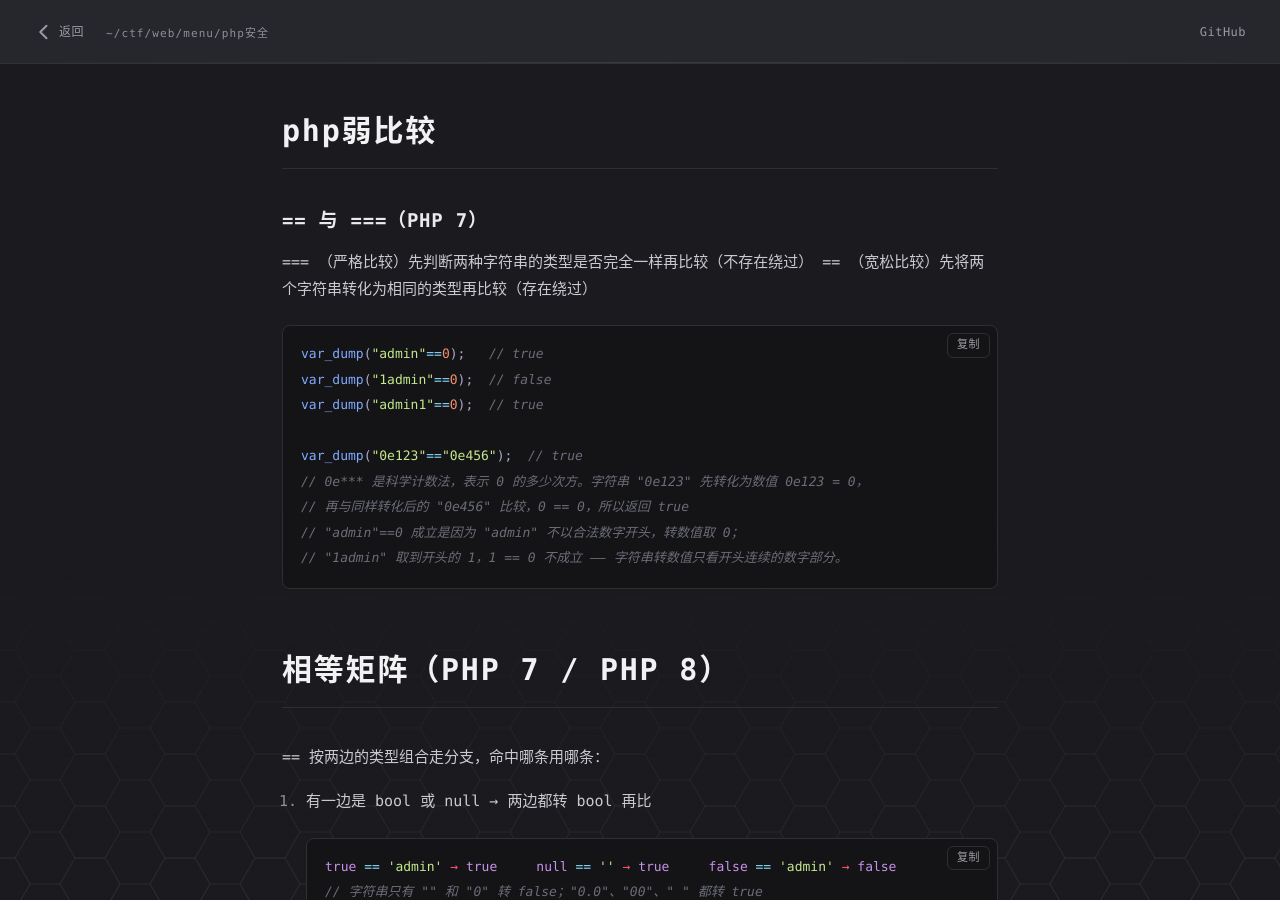
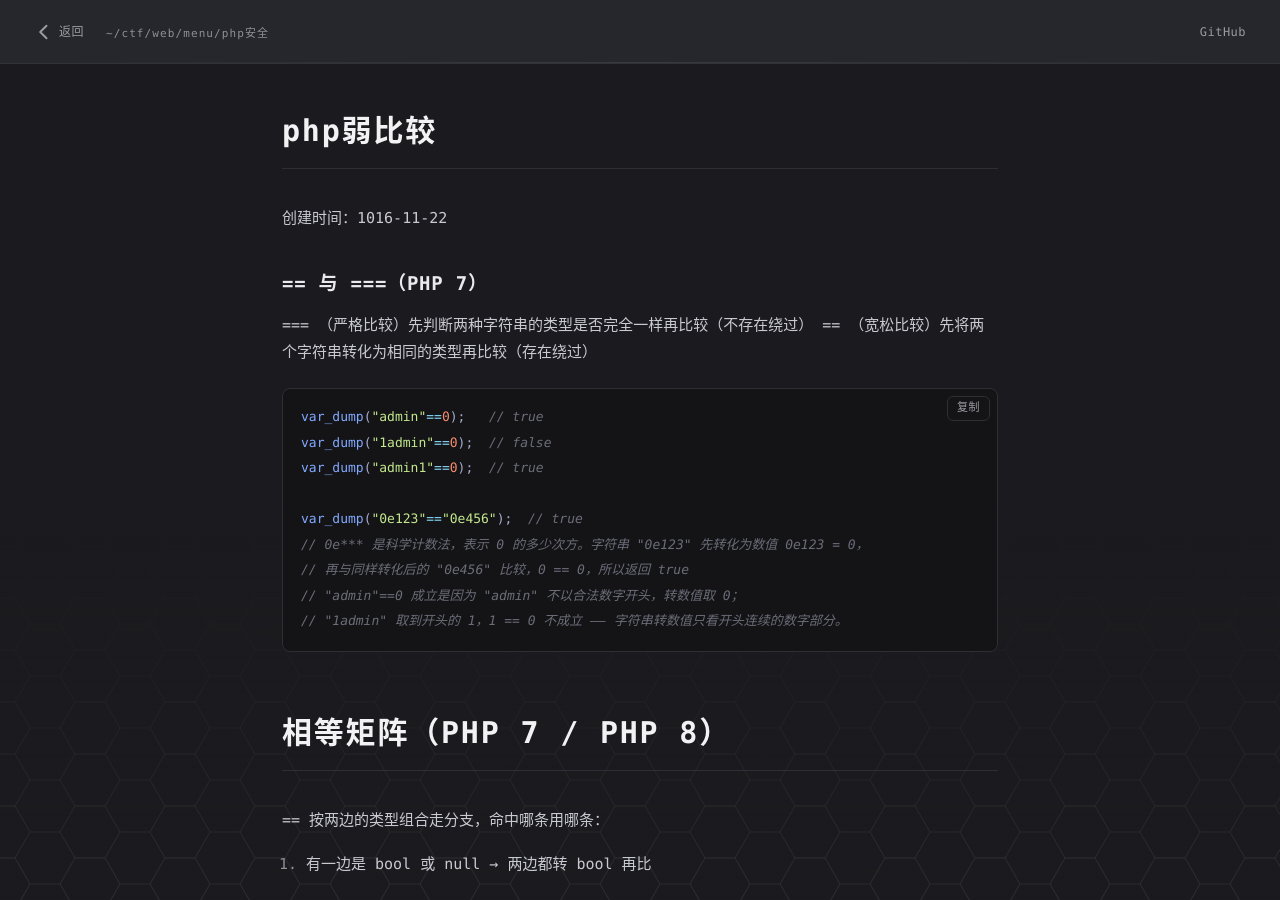
Before and after one commit to Min-2233/Min-2233.github.io, a Jekyll site: the page built from ctf/web/menu/php安全/PHP弱类型.md, in a window 1280 px wide and 900 px high. Built offline with Jekyll 4.4.1, drawn with Linux system fonts in a browser that asks for light colours.

Commit message:
Update PHP弱类型.md

```diff
--- a/ctf/web/menu/php安全/PHP弱类型.md
+++ b/ctf/web/menu/php安全/PHP弱类型.md
@@ -4,6 +4,8 @@ date: 2026-11-22
 ---
 
 # php弱比较
+
+创建时间：1016-11-22
 
 ## == 与 ===（PHP 7）
 
```
